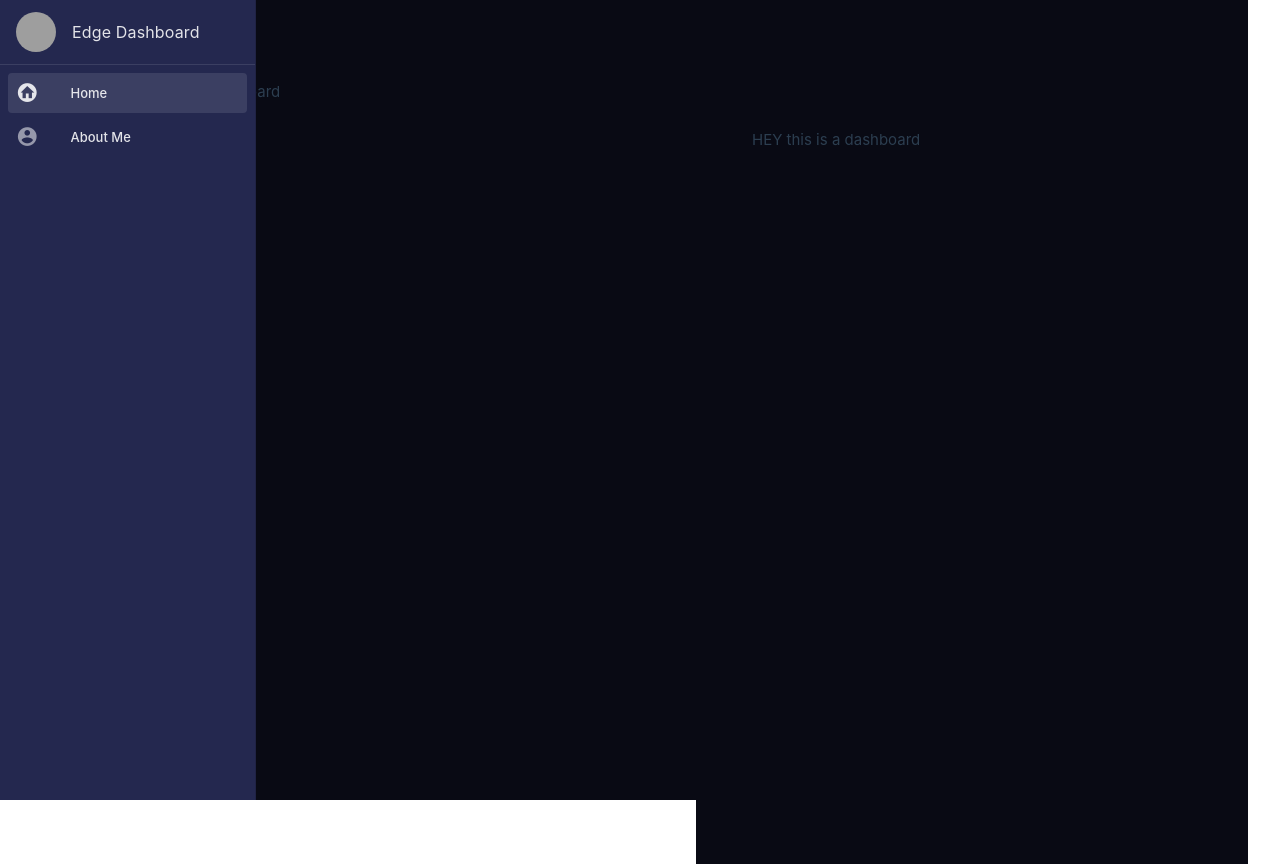
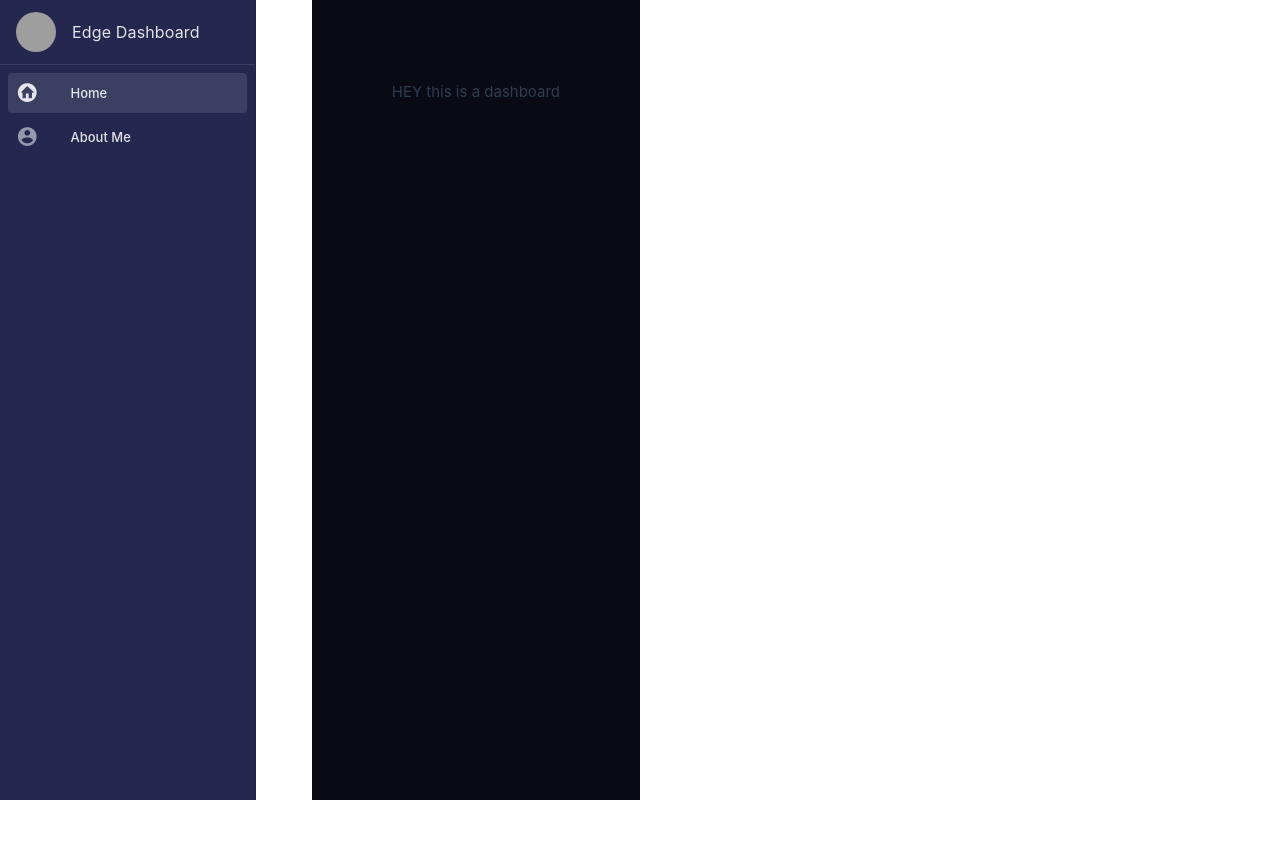
Before and after one commit to CarlosRocha2409/edge-frontend, a Vue app: page / in a window 1280 px wide. After the commit the page ends 800 px from the top, so only its background shows below. Built offline with nearby package versions, Linux system fonts and the light colour scheme; grey boxes are pictures that could not be loaded; the HTML template or start-up script is replaced by a standard one.

Commit message:
fix/CarlosRocha/Fixing-navbar-second-time

```diff
--- a/src/components/nav/MobileNav.vue
+++ b/src/components/nav/MobileNav.vue
@@ -17,9 +17,7 @@
           <v-list-item prepend-icon="mdi-account-circle" title="About Me" to="/about"></v-list-item>
         </v-list>
       </v-navigation-drawer>
-      <v-main style="height: 100vh; width: 100%">
         <slot></slot>
-      </v-main>
 </template>
 <script setup>
 import { ref, watch } from 'vue'
--- a/src/components/nav/NavComponent.vue
+++ b/src/components/nav/NavComponent.vue
@@ -12,7 +12,7 @@ import MobileNav from './MobileNav.vue'
     </SideNav>
 
     <MobileNav>
-      <v-main style="height: 100vh; width: 100%">
+      <v-main class="container-mb">
         <slot></slot>
       </v-main>
     </MobileNav>
@@ -20,7 +20,28 @@ import MobileNav from './MobileNav.vue'
 </template>
 
 <style scoped lang="scss">
+@use '../../styles/mixins' as m;
+
 .container {
   padding: 5rem;
+  display: none;
+  overflow-y: scroll;
+  overflow-x: hidden;
+
+  @include m.query('md') {
+    display: flex;
+  }
+}
+
+.container-mb {
+  height: 100vh;
+  width: 100%;
+  overflow-y: scroll;
+  overflow-x: hidden;
+  padding:80px 20px;
+
+  @include m.query('md') {
+    display: none;
+  }
 }
 </style>
--- a/src/components/nav/SideNav.vue
+++ b/src/components/nav/SideNav.vue
@@ -1,5 +1,5 @@
 <template>
-      <v-navigation-drawer expand-on-hover rail>
+      <v-navigation-drawer class="nav-drawer" expand-on-hover rail>
         <v-list>
           <v-list-item prepend-avatar="https://xe.network/logo.svg" title="Edge Dashboard"></v-list-item>
         </v-list>
@@ -14,3 +14,15 @@
 
         <slot></slot>
 </template>
+
+<style scoped lang="scss">
+@use '../../styles/mixins' as m;
+.nav-drawer {
+  display: none;
+
+  @include m.query('md') {
+    display: flex;
+  }
+
+}
+</style>
```
